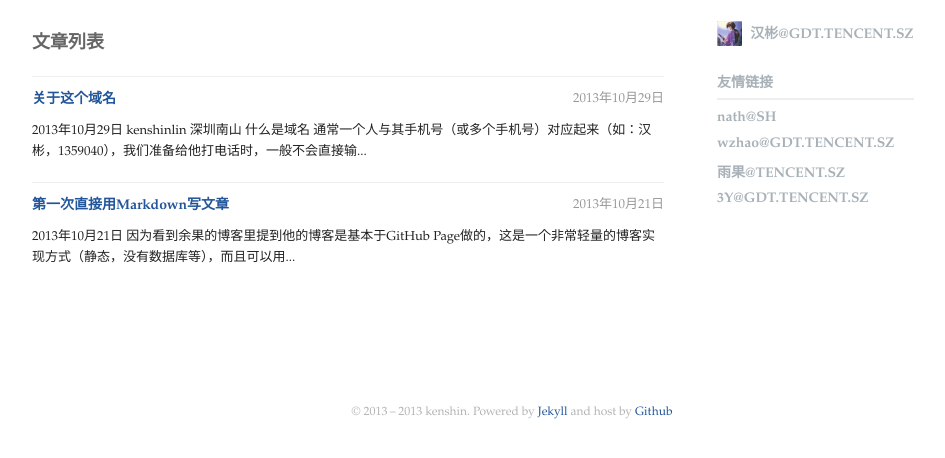
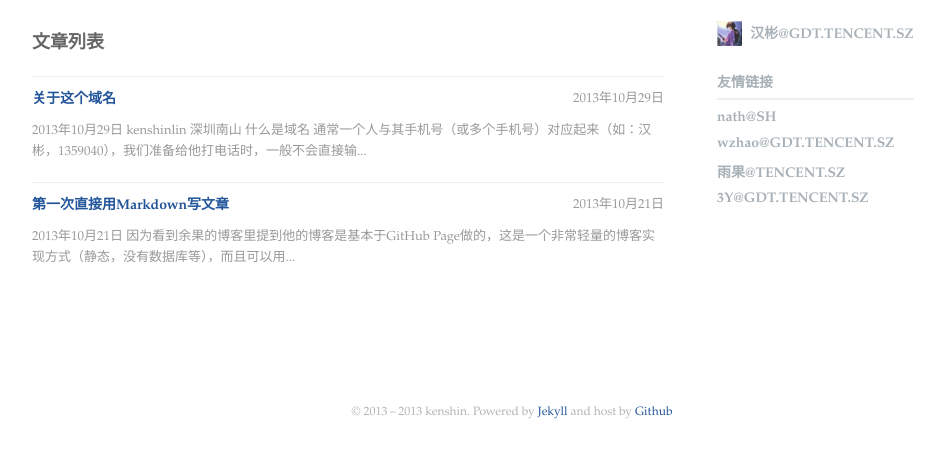
Before and after one commit to kenshinlin/archives, a Jekyll site: the page built from index.html, in a window 1280 px wide. Shown: the top 458 px of the page, without its empty margins (128-1073 px from the left). Built offline with Jekyll 4.4.1, drawn with Linux system fonts in a browser that asks for light colours.

Commit message:
Update style.css

```diff
--- a/css/style.css
+++ b/css/style.css
@@ -140,7 +140,7 @@ font-size: 14px;
 .excerpt{
     padding-top:10px;
 }
-.excerpt p{
+.excerpt p, .excerpt{
   color:#999;
 }
 p{
```
